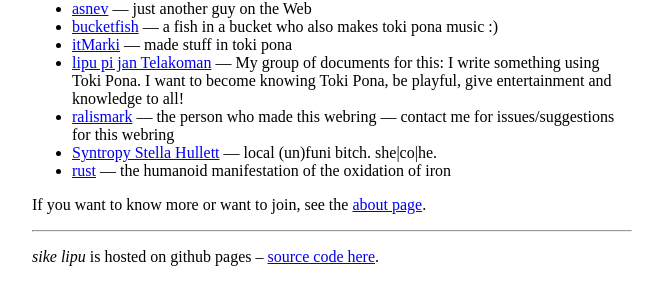
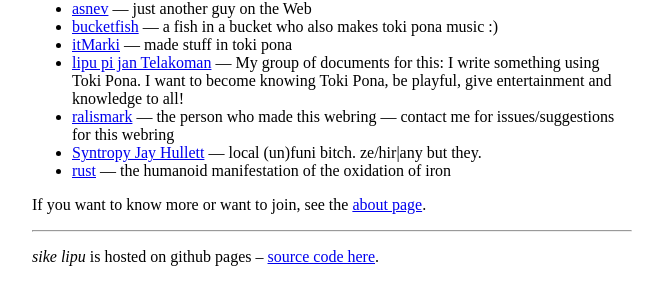
Before and after one commit to ralismark/sike-lipu, a Jekyll site: the page built from index.md, in a window 1280 px wide. Shown: the part 194-499 px from the top of the page, without its empty margins (308-956 px from the left). Built offline with Jekyll 4.4.1, drawn with Linux system fonts in a browser that asks for light colours.

Commit message:
nouns
of the pro variety
and name

```diff
--- a/_people/syntropy.html
+++ b/_people/syntropy.html
@@ -1,6 +1,6 @@
 ---
 href: "https://unix.lgbt/~kakuko/sanctuary"
-name: "Syntropy Stella Hullett"
+name: "Syntropy Jay Hullett"
 ---
 
-local (un)funi bitch. she|co|he.
+local (un)funi bitch. ze/hir|any but they.
```
